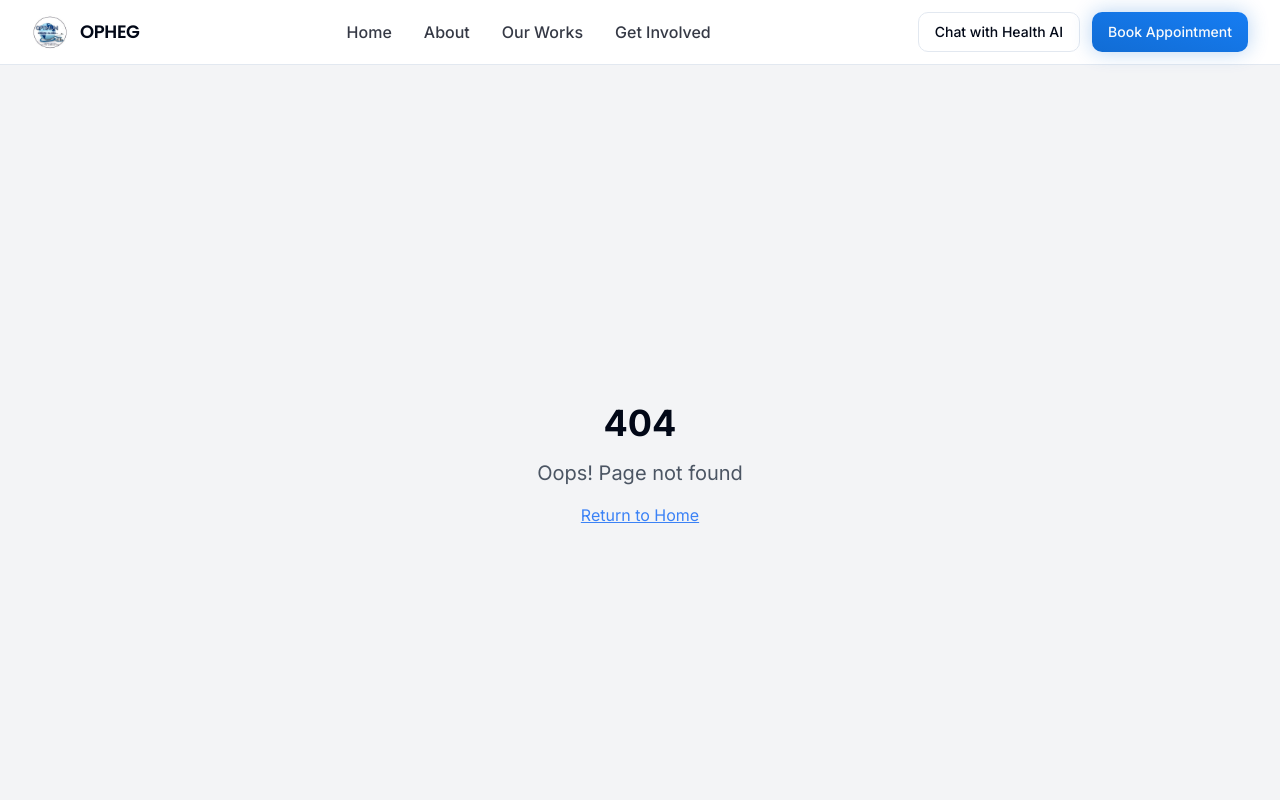
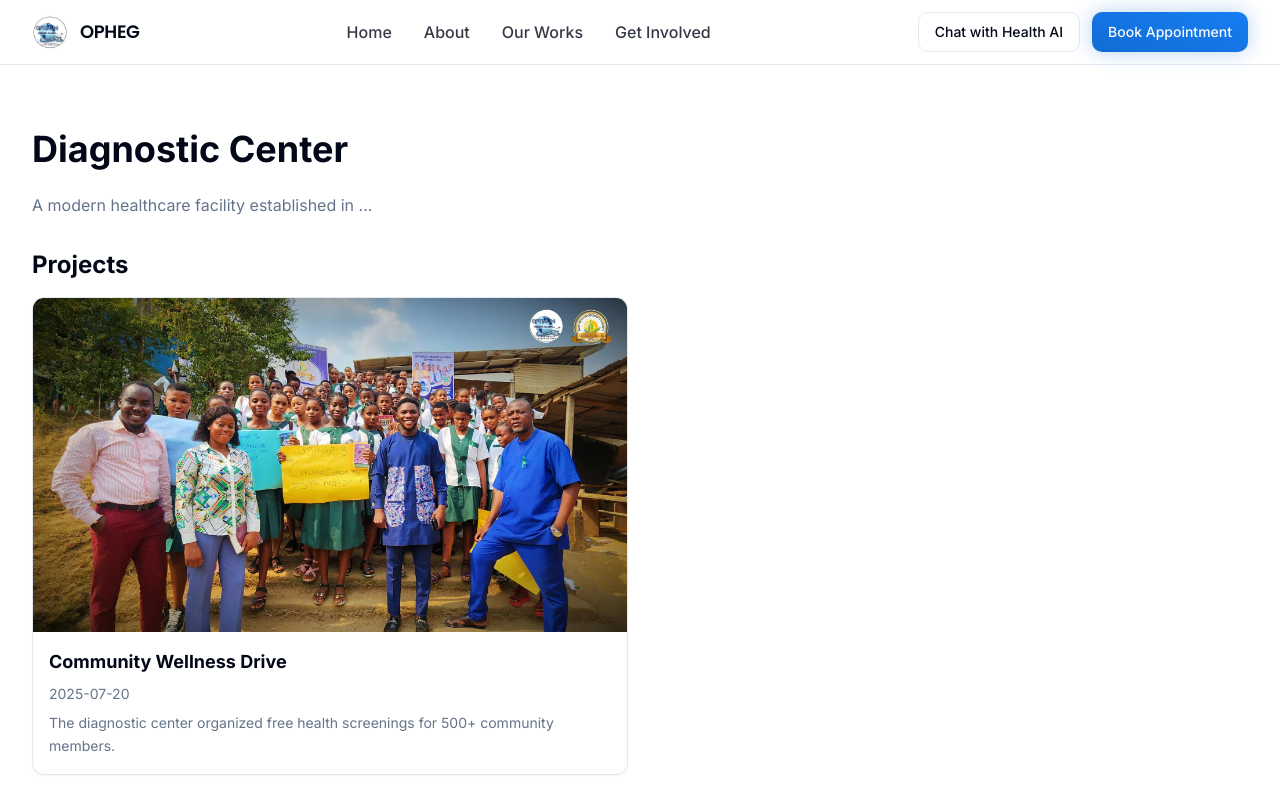
Before and after one commit to Neba-Emmanuel/opheg-frontend, a React (Vite) app: page /programs/diagnostic-center in a window 1280 px wide. Shown: the top 800 px of the page. Built offline with nearby package versions, Linux system fonts and the light colour scheme.

Commit message:
program details added

```diff
--- a/src/App.tsx
+++ b/src/App.tsx
@@ -10,6 +10,7 @@ import GetInvolved from "./pages/GetInvolved";
 import NotFound from "./pages/NotFound";
 import Appointments from "./pages/Appointments";
 import HealthAI from "./pages/HealthAI";
+import ProgramDetail from "./pages/ProgramDetails";
 import SiteHeader from "./components/layout/SiteHeader";
 import SiteFooter from "./components/layout/SiteFooter";
 
@@ -30,6 +31,7 @@ const App = () => (
             <Route path="/get-involved" element={<GetInvolved />} />
             <Route path="/appointments" element={<Appointments />} />
             <Route path="/health-ai" element={<HealthAI />} />
+            <Route path="/programs/:slug" element={<ProgramDetail />} />
             {/* ADD ALL CUSTOM ROUTES ABOVE THE CATCH-ALL "*" ROUTE */}
             <Route path="*" element={<NotFound />} />
           </Routes>
--- a/src/pages/OurWorks.tsx
+++ b/src/pages/OurWorks.tsx
@@ -19,6 +19,7 @@ import {
   useScrollAnimation,
   useStaggeredAnimation,
 } from "@/hooks/useScrollAnimation";
+import { Link } from "react-router-dom";
 import mobileSurgicalTeamImg from "@/assets/mobile-surgical-team.jpg";
 import medicalTrainingImg from "@/assets/medical-training.jpg";
 import healthFacilityImg from "@/assets/health-facility.jpg";
@@ -105,20 +106,8 @@ const OurWorks = () => {
   ];
 
   const programs = [
-    // {
-    //   title: "Mobile Surgical Program",
-    //   description:
-    //     "Our mobile surgical teams bring life-saving procedures directly to remote communities.",
-    //   image: mobileSurgicalTeamImg,
-    //   stats: "50+ surgeries performed",
-    //   features: [
-    //     "Emergency procedures",
-    //     "Specialized equipment",
-    //     "Trained surgical teams",
-    //     "Post-operative care",
-    //   ],
-    // },
     {
+      slug: "health-flix", // ✅ unique slug
       title: "Health Flix",
       description:
         "Comprehensive training programs for healthcare workers across Cameroon.",
@@ -132,10 +121,10 @@ const OurWorks = () => {
       ],
     },
     {
+      slug: "diagnostic-center",
       title: "Diagnostic Center",
       description: "Established a modern healthcare facility in the community.",
       image: healthFacilityImg,
-      // stats: "20+ facilities established",
       features: [
         "Primary healthcare",
         "Preventive services",
@@ -145,6 +134,7 @@ const OurWorks = () => {
       ],
     },
     {
+      slug: "outreach-initiatives",
       title: "Outreach Initiatives",
       description:
         "Regular community health outreach programs promoting preventive care.",
@@ -157,18 +147,6 @@ const OurWorks = () => {
         "Disease prevention",
       ],
     },
-  ];
-
-  const impact = [
-    { number: "50+", label: "Communities Served", icon: Users },
-    { number: "5,000+", label: "Lives Impacted", icon: Heart },
-    {
-      number: "100+",
-      label: "Healthcare Workers Trained",
-      icon: GraduationCap,
-    },
-    { number: "50+", label: "Surgical Procedures", icon: Stethoscope },
-    { number: "15+", label: "Research Projects", icon: Microscope },
   ];
 
   return (
@@ -202,37 +180,6 @@ const OurWorks = () => {
       </section>
 
       <div className="container py-16 space-y-16">
-        {/* Impact Statistics */}
-        {/* <section>
-          <div className="text-center mb-12">
-            <h2 className="display-title text-3xl font-bold mb-4">
-              Our Impact
-            </h2>
-            <p className="text-muted-foreground max-w-2xl mx-auto">
-              Measurable results from our commitment to improving healthcare
-              access and quality.
-            </p>
-          </div>
-          <div ref={impactRef as any} className="grid gap-6 sm:grid-cols-2 lg:grid-cols-3 xl:grid-cols-5">
-            {impact.map((stat, index) => (
-              <Card
-                key={stat.label}
-                className={`card-hover text-center transition-all duration-700 ${visibleImpact.includes(index) ? 'animate-fade-in animate-scale-in' : 'opacity-0 translate-y-8 scale-95'}`}
-              >
-                <CardContent className="pt-6">
-                  <stat.icon className="h-8 w-8 mx-auto mb-3 text-primary" />
-                  <div className="text-2xl font-bold text-primary counter-animation">
-                    {stat.number}
-                  </div>
-                  <div className="text-sm text-muted-foreground mt-1">
-                    {stat.label}
-                  </div>
-                </CardContent>
-              </Card>
-            ))}
-          </div>
-        </section> */}
-
         {/* Core Objectives */}
         <section>
           <div className="text-center mb-12">
@@ -285,14 +232,14 @@ const OurWorks = () => {
               Key Programs
             </h2>
             <p className="text-muted-foreground max-w-2xl mx-auto">
-              Our flagship programs delivering transformative healthcare
-              solutions across communities.
+              Our key programs delivering transformative healthcare solutions
+              across communities.
             </p>
           </div>
           <div ref={programsRef as any} className="grid gap-8 lg:grid-cols-2">
             {programs.map((program, index) => (
+              <Link key={program.slug} to={`/programs/${program.slug}`}>
                 <Card
-                key={program.title}
                   className={`card-hover overflow-hidden transition-all duration-700 ${
                     visiblePrograms.includes(index)
                       ? "animate-fade-in animate-scale-in"
@@ -309,9 +256,16 @@ const OurWorks = () => {
                   <CardHeader>
                     <div className="flex items-center justify-between">
                       <CardTitle className="text-xl">{program.title}</CardTitle>
+                      {program.stats && (
                         <Badge variant="secondary">{program.stats}</Badge>
+                      )}
                     </div>
                   </CardHeader>
+                  <CardContent>
+                    <p className="text-muted-foreground mb-4 leading-relaxed">
+                      {program.description}
+                    </p>
+                  </CardContent>
                   <CardContent>
                     <p className="text-muted-foreground mb-4 leading-relaxed">
                       {program.description}
@@ -332,6 +286,7 @@ const OurWorks = () => {
                     </div>
                   </CardContent>
                 </Card>
+              </Link>
             ))}
           </div>
         </section>
@@ -495,42 +450,6 @@ const OurWorks = () => {
           </div>
         </section>
 
-        {/* OPHEG Organization Arms */}
-        <div className="mb-16">
-          <h2 className="text-3xl font-bold text-center mb-12 text-foreground">OPHEG Organization Arms</h2>
-          <div className="grid grid-cols-1 md:grid-cols-3 gap-8">
-            <Card className="p-8 hover:shadow-lg transition-shadow cursor-pointer">
-              <div className="text-center">
-                <div className="w-16 h-16 bg-primary/10 rounded-full flex items-center justify-center mx-auto mb-4">
-                  <Heart className="h-8 w-8 text-primary" />
-                </div>
-                <h3 className="text-xl font-semibold mb-2">Health Flix</h3>
-                <p className="text-muted-foreground">Digital health content creation and media production</p>
-              </div>
-            </Card>
-
-            <Card className="p-8 hover:shadow-lg transition-shadow cursor-pointer">
-              <div className="text-center">
-                <div className="w-16 h-16 bg-primary/10 rounded-full flex items-center justify-center mx-auto mb-4">
-                  <Microscope className="h-8 w-8 text-primary" />
-                </div>
-                <h3 className="text-xl font-semibold mb-2">Diagnostic Center</h3>
-                <p className="text-muted-foreground">Comprehensive health screening and diagnostic services</p>
-              </div>
-            </Card>
-
-            <Card className="p-8 hover:shadow-lg transition-shadow cursor-pointer">
-              <div className="text-center">
-                <div className="w-16 h-16 bg-primary/10 rounded-full flex items-center justify-center mx-auto mb-4">
-                  <Users className="h-8 w-8 text-primary" />
-                </div>
-                <h3 className="text-xl font-semibold mb-2">Community Outreach Division</h3>
-                <p className="text-muted-foreground">Grassroots health education and community engagement</p>
-              </div>
-            </Card>
-          </div>
-        </div>
-
         {/* Success Stories */}
         <section
           ref={successRef}
@@ -544,13 +463,12 @@ const OurWorks = () => {
             Success Stories
           </h2>
           <p className="text-muted-foreground max-w-2xl mx-auto mb-8">
-            Together, our programs have created measurable change across communities.
+            Together, our programs have created measurable change across
+            communities.
           </p>
           <div className="grid gap-6 md:grid-cols-2 lg:grid-cols-4 max-w-6xl mx-auto">
             <div className="text-center">
-              <div className="text-3xl font-bold text-primary mb-2">
-                7,000+
-              </div>
+              <div className="text-3xl font-bold text-primary mb-2">7,000+</div>
               <div className="text-sm text-muted-foreground">
                 Total Lives Impacted
               </div>
--- /dev/null
+++ b/src/pages/ProgramDetails.tsx
@@ -0,0 +1,120 @@
+import { useParams } from "react-router-dom";
+import SEO from "@/components/SEO";
+import { Card, CardContent } from "@/components/ui/card";
+import medicalTrainingImg from "@/assets/medical-training.jpg";
+import healthFacilityImg from "@/assets/health-facility.jpg";
+import communityOutreachImg from "@/assets/outreach.jpg";
+
+const programData = {
+  "health-flix": {
+    title: "Health Flix",
+    description: "Comprehensive training programs for healthcare workers...",
+    projects: [
+      {
+        id: 1,
+        title: "Training Impact in Bamenda",
+        description:
+          "A one-week intensive training that empowered local healthcare workers with modern diagnostic skills.",
+        date: "2025-08-01",
+        images: [medicalTrainingImg, medicalTrainingImg],
+      },
+      {
+        id: 2,
+        title: "New Certification Programs",
+        description:
+          "We launched new certification tracks for nurses and lab technicians to improve career growth.",
+        date: "2025-08-15",
+        images: [healthFacilityImg],
+      },
+    ],
+  },
+  "diagnostic-center": {
+    title: "Diagnostic Center",
+    description: "A modern healthcare facility established in ...",
+    projects: [
+      {
+        id: 1,
+        title: "Community Wellness Drive",
+        description:
+          "The diagnostic center organized free health screenings for 500+ community members.",
+        date: "2025-07-20",
+        images: [communityOutreachImg],
+      },
+    ],
+  },
+  "outreach-initiatives": {
+    title: "Outreach Initiatives",
+    description: "Regular community health outreach programs ...",
+    projects: [],
+  },
+};
+
+const ProgramDetail = () => {
+  const { slug } = useParams<{ slug: string }>();
+  const program = programData[slug as keyof typeof programData];
+
+  if (!program) return <p>Program not found</p>;
+
+  return (
+    <>
+      <SEO
+        title={`${program.title} - OPHEG`}
+        description={program.description}
+        canonical={`/programs/${slug}`}
+      />
+
+      <div className="container py-16">
+        {/* Program Info */}
+        <h1 className="text-4xl font-bold mb-6">{program.title}</h1>
+        <p className="text-muted-foreground mb-8">{program.description}</p>
+
+        {/* Projects */}
+        <h2 className="text-2xl font-semibold mb-4">Projects</h2>
+        {program.projects.length > 0 ? (
+          <div className="grid gap-6 md:grid-cols-2">
+            {program.projects.map((project) => (
+              <Card key={project.id} className="overflow-hidden">
+                {project.images && project.images.length > 0 && (
+                  <div className="aspect-video overflow-hidden">
+                    <img
+                      src={project.images[0]}
+                      alt={project.title}
+                      className="w-full h-full object-cover transition-transform duration-300 hover:scale-105"
+                    />
+                  </div>
+                )}
+                <CardContent className="p-4 space-y-2">
+                  <h3 className="font-semibold text-lg">{project.title}</h3>
+                  <p className="text-sm text-muted-foreground">
+                    {project.date}
+                  </p>
+                  <p className="text-muted-foreground text-sm leading-relaxed">
+                    {project.description}
+                  </p>
+
+                  {/* If you want to display multiple images */}
+                  {project.images.length > 1 && (
+                    <div className="flex gap-2 mt-3 overflow-x-auto">
+                      {project.images.slice(1).map((img, i) => (
+                        <img
+                          key={i}
+                          src={img}
+                          alt={`${project.title} - ${i}`}
+                          className="h-20 w-32 object-cover rounded-md"
+                        />
+                      ))}
+                    </div>
+                  )}
+                </CardContent>
+              </Card>
+            ))}
+          </div>
+        ) : (
+          <p className="text-muted-foreground">No projects yet.</p>
+        )}
+      </div>
+    </>
+  );
+};
+
+export default ProgramDetail;
```
Lines whose indentation alone changed are shown as unchanged.
